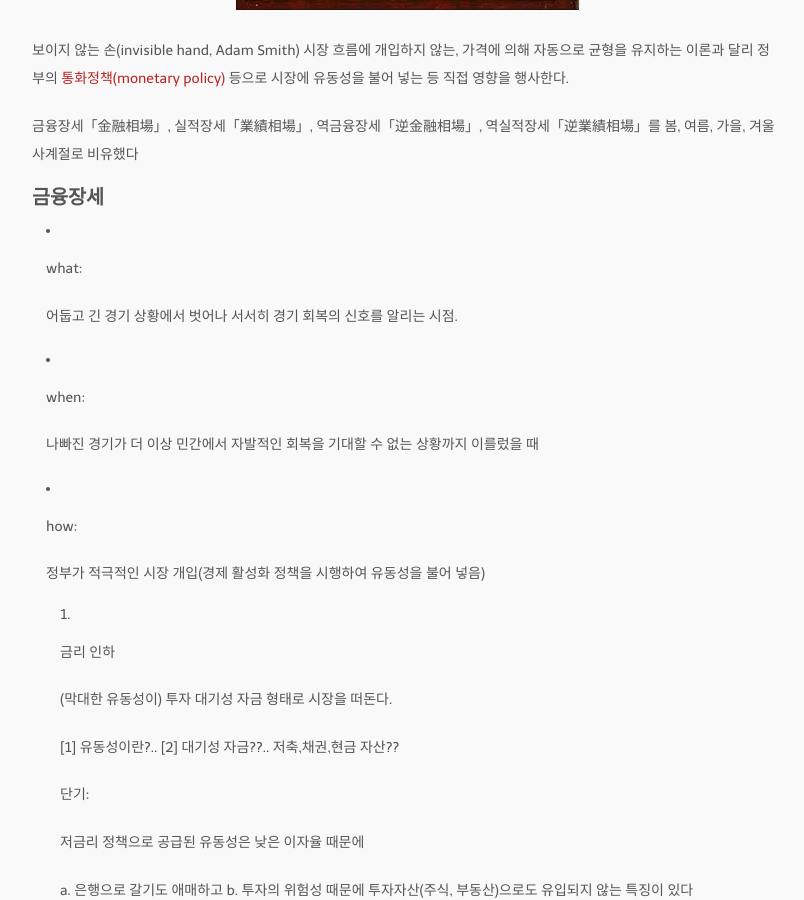
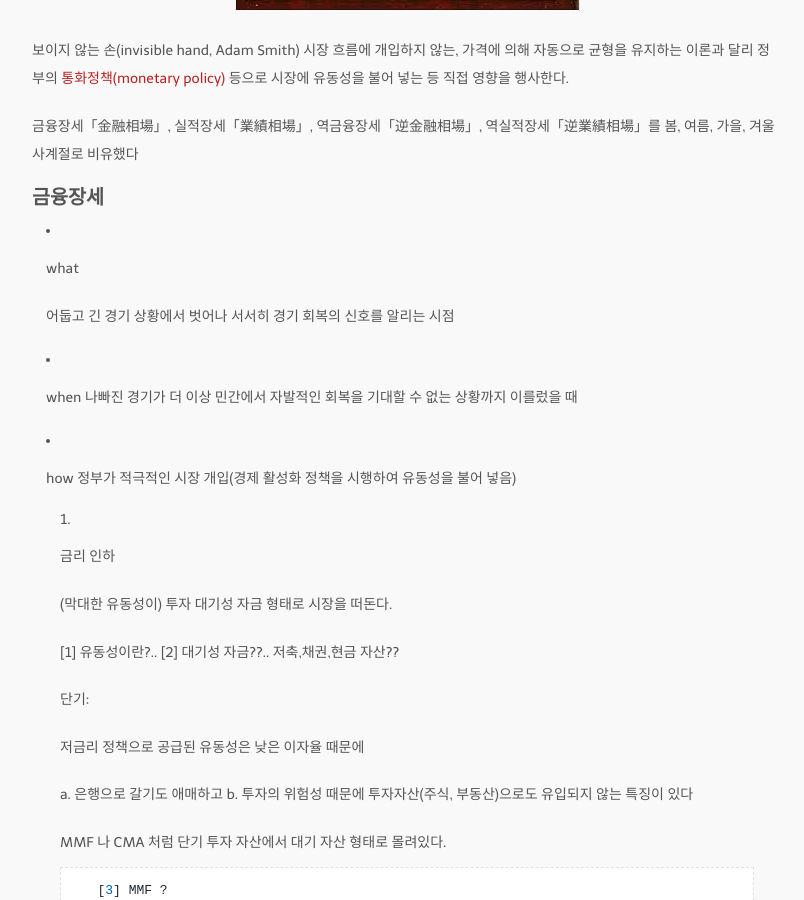
Before and after one commit to jung-research/github.io, a Jekyll site: the page built from _posts/2023-08-23-season_theory.md, in a window 1280 px wide and 900 px high, scrolled down 772 px. Shown: the whole window, without its empty margins (233-1037 px from the left). Built offline with Jekyll 4.4.1, drawn with Linux system fonts in a browser that asks for light colours; nearby versions of some CDN libraries; some web fonts are replaced; some of the changed text lies outside the part shown.

```diff
--- a/_posts/2023-08-23-season_theory.md
+++ b/_posts/2023-08-23-season_theory.md
@@ -21,16 +21,14 @@ tags:
 
 ## 금융장세
 
-* what:
+* what
 
-  어둡고 긴 경기 상황에서 벗어나 서서히 경기 회복의 신호를 알리는 시점.
+  어둡고 긴 경기 상황에서 벗어나 서서히 경기 회복의 신호를 알리는 시점
 
-* when:
-
+* when
   나빠진 경기가 더 이상 민간에서 자발적인 회복을 기대할 수 없는 상황까지 이를렀을 때
 
-* how:
-
+* how
   정부가 적극적인 시장 개입(경제 활성화 정책을 시행하여 유동성을 불어 넣음)
 
   1. 금리 인하
```
Also changed, not shown: other parts of _posts/2023-08-23-season_theory.md (+4 -9 lines).
